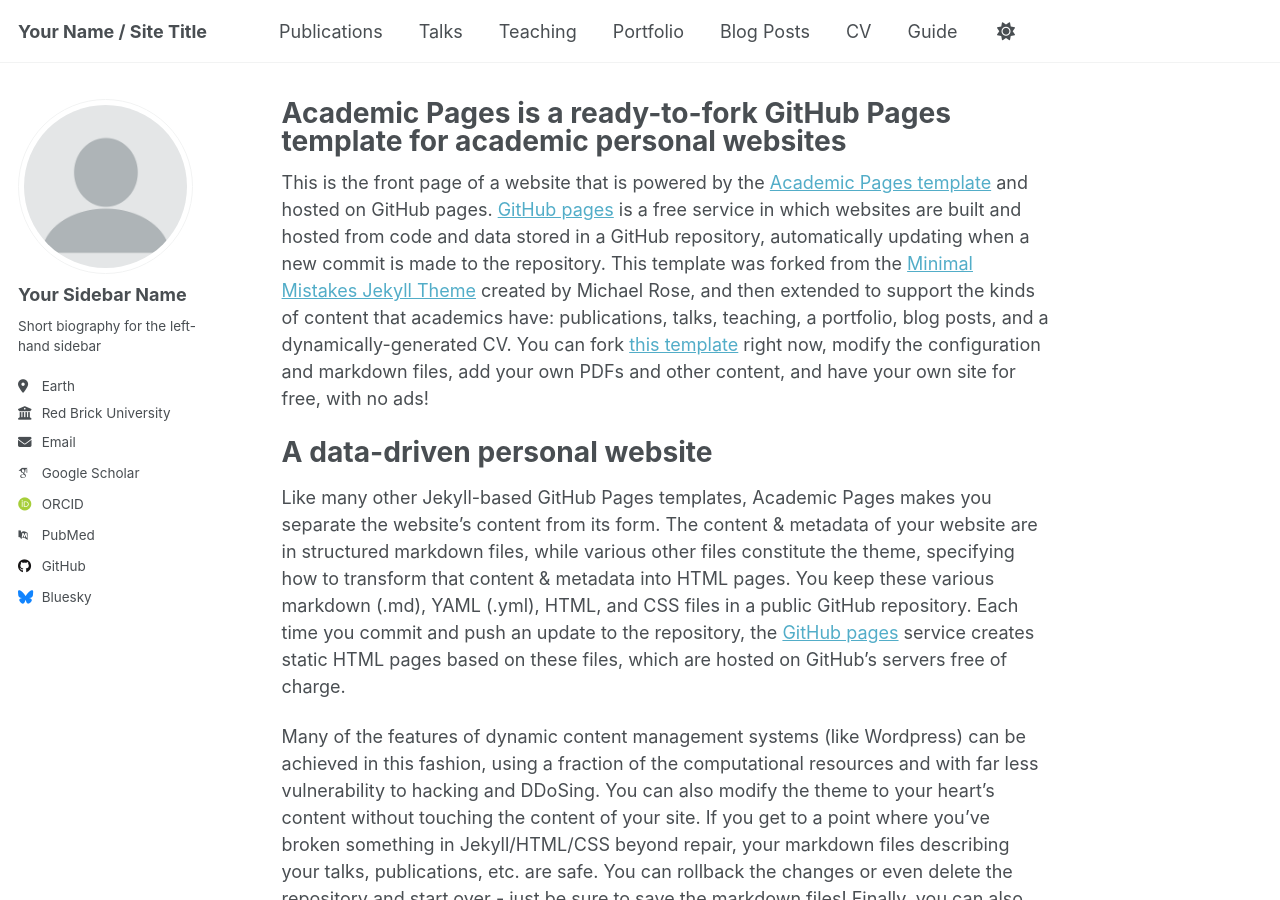
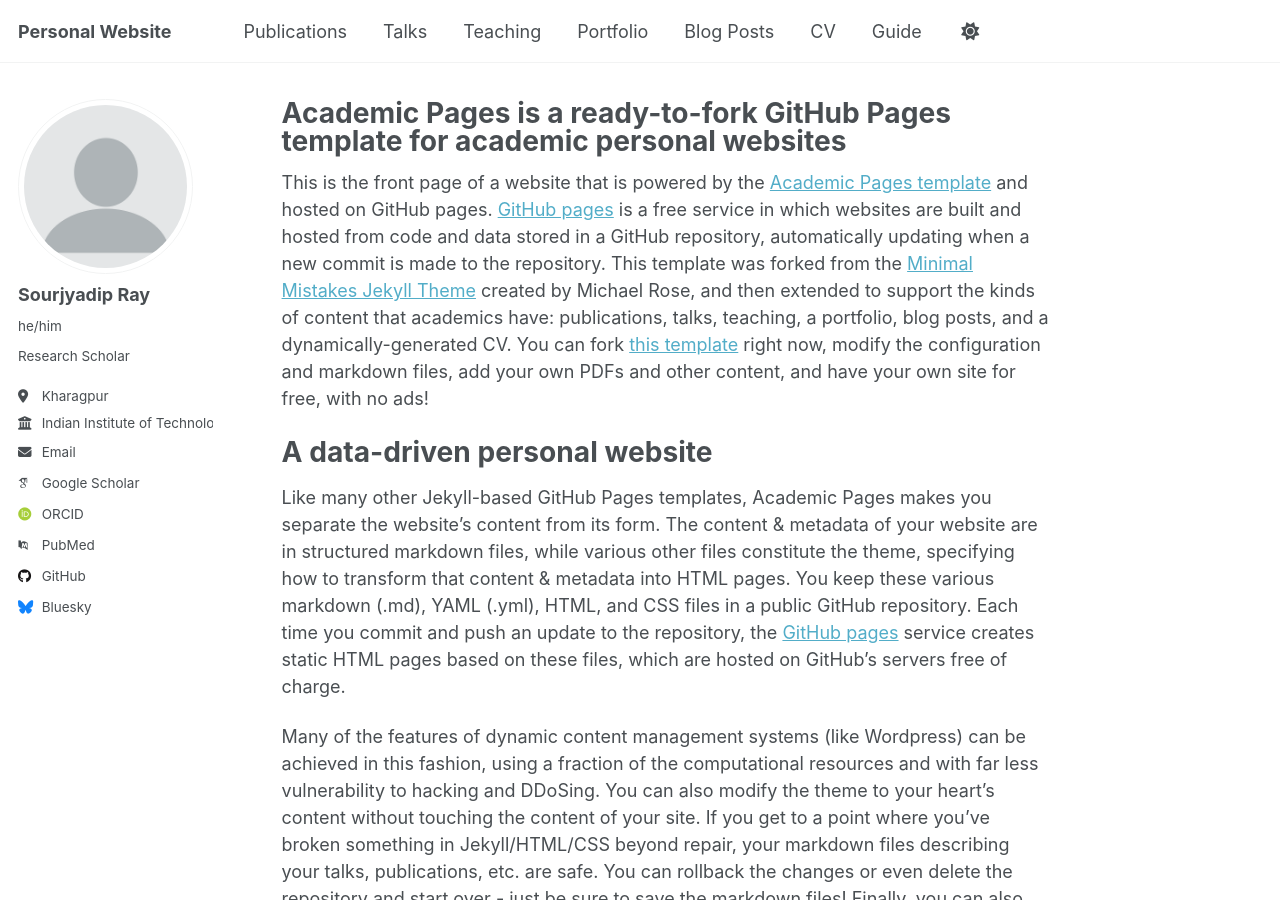
Before and after one commit to sourjyadip/sourjyadip.github.io, a Jekyll site: the page built from _pages/about.md, in a window 1280 px wide and 900 px high. Built offline with Jekyll 4.4.1, drawn with Linux system fonts in a browser that asks for light colours; some web fonts are replaced.

Commit message:
Update _config.yml

```diff
--- a/_config.yml
+++ b/_config.yml
@@ -9,7 +9,7 @@
 # Basic Site Settings
 locale                   : "en-US"
 site_theme               : "default"
-title                    : "Your Name / Site Title"
+title                    : "Personal Website"
 title_separator          : "-"
 name                     : &name "Your Name"
 description              : &description "personal description"
@@ -23,13 +23,13 @@ repository               : "academicpages/academicpages.github.io"
 author:
   # Biographic information
   avatar           : "profile.png"
-  name             : "Your Sidebar Name"
-  pronouns         : # example: "she/her"
-  bio              : "Short biography for the left-hand sidebar"
-  location         : "Earth"
-  employer         : "Red Brick University"
+  name             : "Sourjyadip Ray"
+  pronouns         : "he/him"
+  bio              : "Research Scholar"
+  location         : "Kharagpur"
+  employer         : "Indian Institute of Technology, Kharagpur"
   uri              : # URL
-  email            : "none@example.org"
+  email            : "sourjyadipray@gmail.com"
 
   # Academic websites
   academia         : # URL
@@ -46,7 +46,7 @@ author:
   bitbucket        : # Username - Update with your username on the site
   codepen          : # Username
   dribbble         : # Username
-  github           : "academicpages"
+  github           : "sourjyadip"
   kaggle           : # Username
   stackoverflow    : # User number or user number and name (i.e., use "1" or "1/jeff-atwood")
 
```
